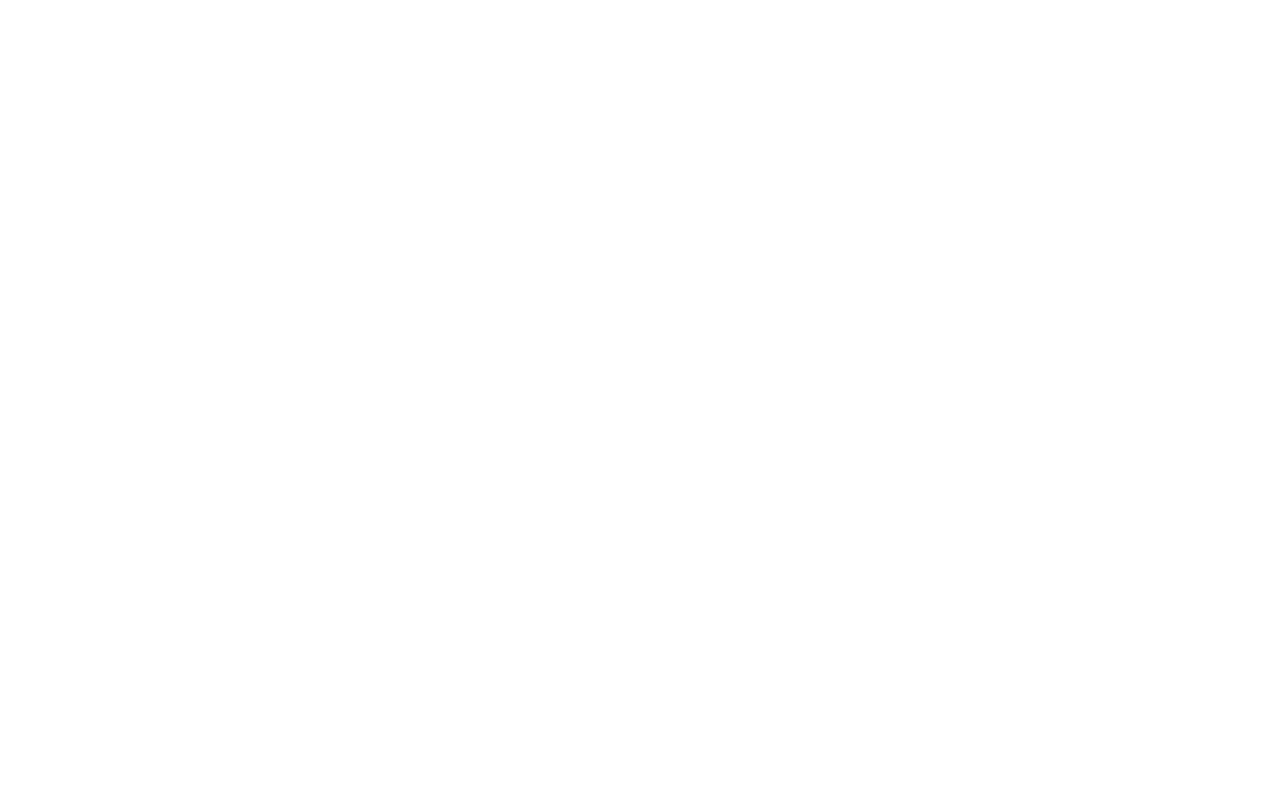
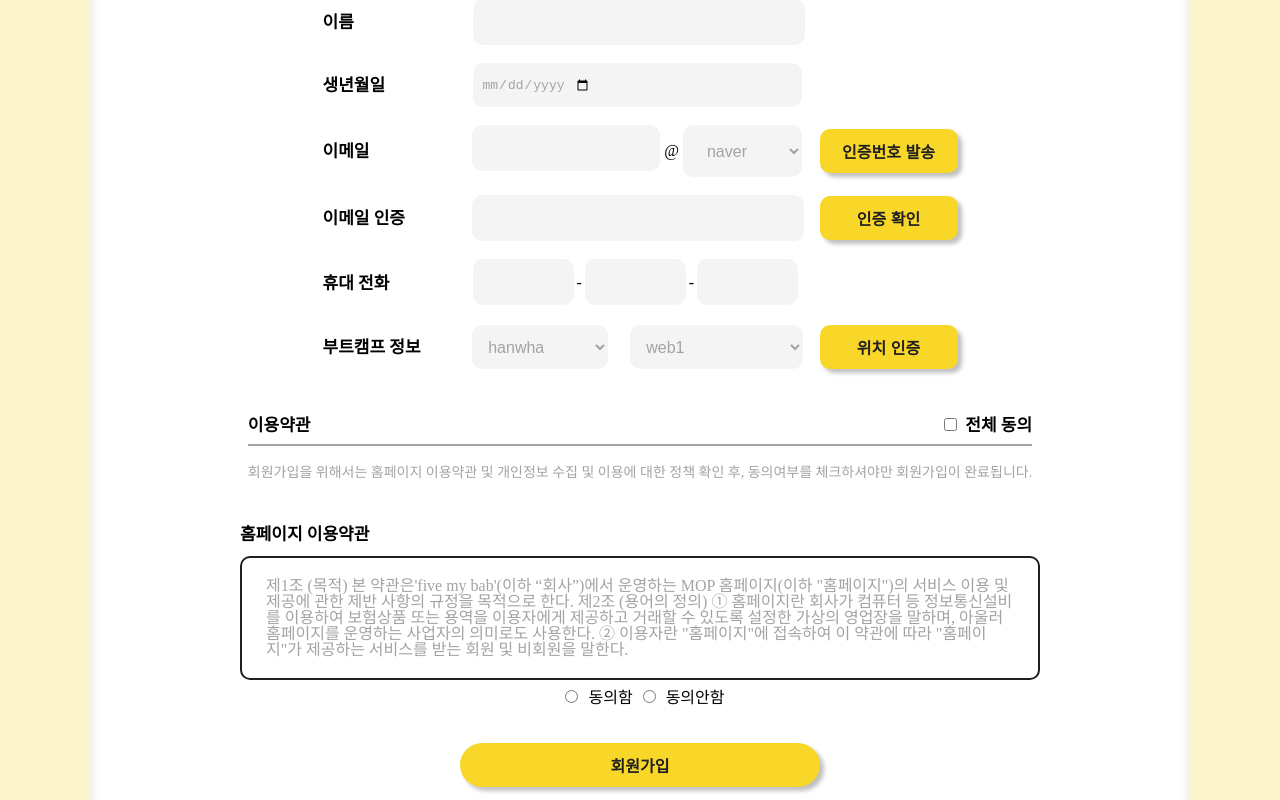
Before and after one commit to 5MYBAB/itta-bab-Frontend, a Vue app in the folder itta-bab-frontend/: page / in a window 1280 px wide. Shown: the part 720-1520 px from the top of the page. Before the commit the page ends 800 px from the top, so only its background shows below. Built offline with nearby package versions, Linux system fonts and the light colour scheme.

Commit message:
feat: signup 구현

```diff
--- a/itta-bab-frontend/src/assets/css/resetcss.css
+++ b/itta-bab-frontend/src/assets/css/resetcss.css
@@ -12,9 +12,10 @@
     --white : #FFF; /* 흰색*/
     --background-color : #FCF4CA; /* 배경 노랑*/
     --gray-font : #A3A3A3; /* 회색 글씨*/
+    --gray-input : #F4F4F4; /* 입력 받는 회색 칸*/
 }
 *{
-    margin: auto;
+    margin: 0 auto;
 }
 html, body, div, span, applet, object, iframe,
 h1, h2, h3, h4, h5, h6, p, blockquote, pre,
--- a/itta-bab-frontend/src/views/user/SignUp.vue
+++ b/itta-bab-frontend/src/views/user/SignUp.vue
@@ -1,24 +1,293 @@
 <script setup>
-
+import '@/assets/css/resetcss.css';
 </script>
 
 <template>
 <div class="back">
-  <div>
+  <div class="logo">
     <img src="@/assets/icons/logo.svg">
   </div>
-  <div>
-    <div>회원가입</div>
-    <div class="flex-box">
-      <div>아이디</div>
-      <div><input type="text"></div>
-      <div><input type="button"></div>
+  <div class="white-box">
+    <div class="top-title">회원가입</div>
+      <div class="form-container">
+        <div class="flex-box">
+          <div class="title">아이디</div>
+          <div class="input-box"><input type="text"></div>
+          <div><input type="button" value="중복확인"></div>
+        </div>
+        <div class="flex-box">
+          <div class="title">비밀번호</div>
+          <div class="input-box">
+            <input type="password">
+            <div class="small">영문 ,숫자 포함하여 8~15자 입력해주세요</div>
+          </div>
+        </div>
+        <div class="flex-box">
+          <div class="title">비밀번호 확인</div>
+          <div class="input-box"><input type="password"></div>
+        </div>
+        <div class="flex-box">
+          <div class="title">이름</div>
+          <div class="input-box"><input type="text"></div>
+        </div>
+        <div class="flex-box">
+          <div class="title">생년월일</div>
+          <div class="input-box">
+            <input type="date"  data-placeholder="날짜 선택">
+          </div>
+        </div>
+        <div class="flex-box">
+          <div class="title">이메일</div>
+          <div class="inline input-box">
+            <input type="text" id="email-user"><div class="email-icon">@</div>
+            <select name="email" class="email">
+              <option value="naver">naver</option>
+              <option value="gmail">gmail</option>
+              <option value="daum">daum</option>
+            </select>
+          </div>
+          <div><input type="button" value="인증번호 발송"></div>
+        </div>
+        <div class="flex-box">
+          <div class="title">이메일 인증</div>
+          <div class="input-box"><input type="text"></div>
+          <div><input type="button" value="인증 확인"></div>
+        </div>
+        <div class="flex-box">
+          <div class="title">휴대 전화</div>
+          <div class="input-box inline">
+            <input type="text" id="phone1">
+            <div class="phone-icon">-</div>
+            <input type="text" id="phone2">
+            <div class="phone-icon">-</div>
+            <input type="text" id="phone3">
+          </div>
+        </div>
+        <div class="flex-box">
+          <div class="title">부트캠프 정보</div>
+          <div class="input-box inline">
+            <select name="bootcamp" class="bootcamp">
+              <option value="hanwha">hanwha</option>
+              <option value="saffy">saffy</option>
+            </select>
+            <select name="course" class="course">
+              <option value="web1">web1</option>
+              <option value="web2">web2</option>
+              <option value="web3">web3</option>
+            </select>
+          </div>
+          <div><input type="button" value="위치 인증"></div>
+        </div>
+    </div>
+    <!-- 이용 약관 -->
+    <div class="notice-container">
+      <div>
+        <div class="notice-wrapper">
+          <div class="border">이용약관</div>
+          <div class="border"><input type="checkbox">&nbsp;&nbsp;전체 동의</div>
+        </div>
+        <div class="sub-notice">
+          회원가입을 위해서는 홈페이지 이용약관 및 개인정보 수집 및 이용에 대한 정책 확인 후, 동의여부를 체크하셔야만 회원가입이 완료됩니다.
+        </div>
+      </div>
     </div>
 
+    <div>
+      <div class="title">홈페이지 이용약관</div>
+      <div class="block-border-box">
+      <span>
+        제1조 (목적)
+본 약관은'five my bab'(이하 “회사”)에서 운영하는 MOP 홈페이지(이하 "홈페이지")의 서비스 이용 및 제공에 관한 제반 사항의 규정을 목적으로 한다.
+제2조 (용어의 정의)
+① 홈페이지란 회사가 컴퓨터 등 정보통신설비를 이용하여 보험상품 또는 용역을 이용자에게 제공하고 거래할 수 있도록 설정한 가상의 영업장을 말하며, 아울러 홈페이지를 운영하는 사업자의 의미로도 사용한다.
+② 이용자란 "홈페이지"에 접속하여 이 약관에 따라 "홈페이지"가 제공하는 서비스를 받는 회원 및 비회원을 말한다.
+      </span>
+      </div>
+    </div>
+    <div class="agree">
+      <div><input type="radio" id="agree">동의함 </div>
+      <div><input type="radio" id="agree">동의안함 </div>
+    </div>
+  <div class="submit">
+    <input type="button" value="회원가입" id="submit-button" >
   </div>
+  </div>
+
 </div>
 </template>
 
 <style scoped>
+.submit{
+  margin-top: 30px;
+  display: flex;
+  align-items: center;
+  flex-direction: column;
+}
+#submit-button{
+  width: 360px;
+  height: 44px;
+  background-color: var(--basic-yellow);
+  border-radius: 52px;
+}
+#agree{
+  margin: 10px;
+}
+.agree{
+  text-align: right;
+  display: flex;
+  justify-content: flex-end;
+}
+.block-border-box{
+border-radius: 10px;
+  padding: 20px 24px;
+  border: var(--text-color) solid 2px;
+  color: var(--gray-font);
 
+}
+.phone-icon{
+  margin: 16px 3px;
+}
+.sub-notice{
+  margin-top: 20px;
+  color: var(--gray-font);
+  font-size: 14px;
+  margin-bottom: 32px;
+}
+.border{
+  font-size: 17px;
+  font-weight: 600;
+
+}
+.notice-wrapper{
+  display: flex;
+  align-items: center;
+  justify-content: space-between;
+  padding-top: 30px;
+  padding-bottom: 10px;
+  border-bottom: var(--gray-font) solid 2px;
+}
+.bootcamp{
+  width: 136px;
+  border-radius: 10px;
+  background-color: var(--gray-input);
+  color: var(--gray-font);
+  border: none;
+  height: 44px;
+  padding-left: 12px;
+  margin-right: 22px;
+}
+.course{
+  width: 173px;
+  border-radius: 10px;
+  background-color: var(--gray-input);
+  color: var(--gray-font);
+  padding-left: 12px;
+  border: none;
+  height: 44px;
+}
+.back{
+  display: flex;
+  justify-content: center;
+  align-items: center;
+  flex-direction: column;
+  background-color: var(--background-color);
+}
+#phone1, #phone2, #phone3{
+  width: 97px;
+  border-radius: 10px;
+  background-color: var(--gray-input);
+  display: flex;
+  text-align: center;
+}
+#email-user{
+  width: 184px;
+}
+.email{
+  width: 119px;
+  border-radius: 10px;
+  background-color: var(--gray-input);
+  border: none;
+  padding-left: 20px;
+  color: var(--gray-font);
+}
+.logo{
+  margin-top: 130px;
+  margin-bottom: 50px;
+}
+.white-box {
+  display: flex; /* Flexbox 사용 */
+  flex-direction: column; /* 수직 정렬 */
+  justify-content: center; /* 수평 가운데 정렬 */
+  align-items: center; /* 수직 가운데 정렬 */
+  box-shadow: 0px 4px 13px 0px rgba(0, 0, 0, 0.13) inset;
+  border-radius: 43px;
+  background-color: var(--white);
+  max-width: 800px; /* 원하는 최대 너비 설정 */
+  width: 100%; /* 너비를 100%로 설정하여 최대 너비를 활용 */
+  padding: 65px 150px;
+  margin: 0 auto; /* 수평 가운데 정렬 */
+}
+
+.top-title{
+  font-size: 25px;
+  text-align: center;
+  font-weight: 600;
+  margin-bottom: 50px;
+}
+.email-icon{
+  display: flex;
+  align-items: center;
+  margin: 18px 4px;
+}
+.flex-box{
+  display: flex;
+  align-items: center;
+  width: 635px;
+  margin: 18px 4px;
+}
+.title{
+  font-size: 17px;
+  font-weight: 600;
+  white-space: nowrap;
+  height: 44px;
+  text-align: center;
+  display: flex;
+  align-items: center;
+  width: 150px;
+}
+.small{
+  font-size: 14px;
+  font-weight: 500;
+  color: var(--gray-font);
+  padding-left: 20px;
+  margin-top:5px;
+}
+input[type="button"] {
+  background-color: var(--basic-yellow);
+  box-shadow: 4px 4px 4px 0px rgba(0, 0, 0, 0.25);
+  color: var(--text-color);
+  text-align: center;
+  font-weight: 600;
+  border-radius: 10px;
+  width: 138px;
+  height: 44px;
+  border: none;
+}
+input[type="text"],[type="password"],[type="date"] {
+  border-radius: 10px;
+  background-color: var(--gray-input);
+  border: none;
+  width: 328px;
+  height: 44px;
+  color: var(--gray-font);
+  display: flex;
+  text-align: center;
+  align-items: center;
+}
+.inline{
+  display: flex;
+}
+.input-box{
+  width: 348px;
+}
 </style>
```
